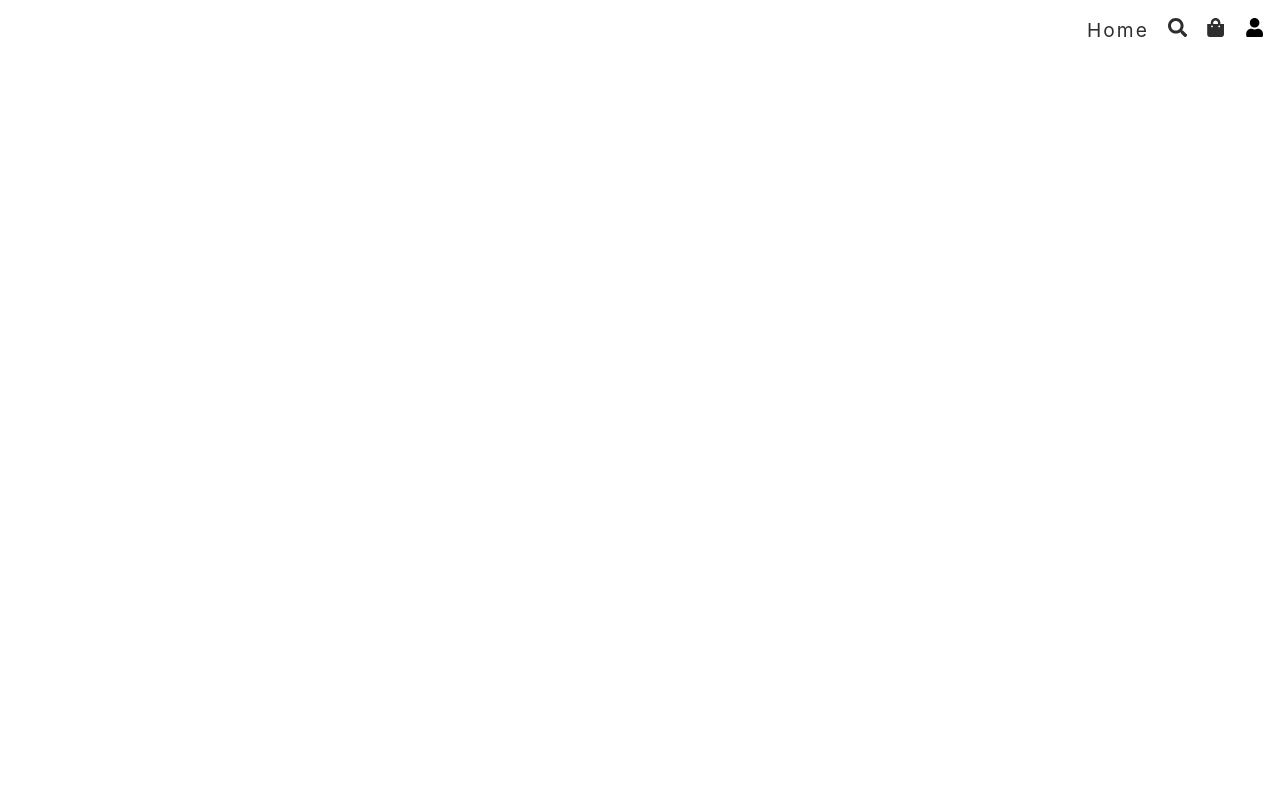
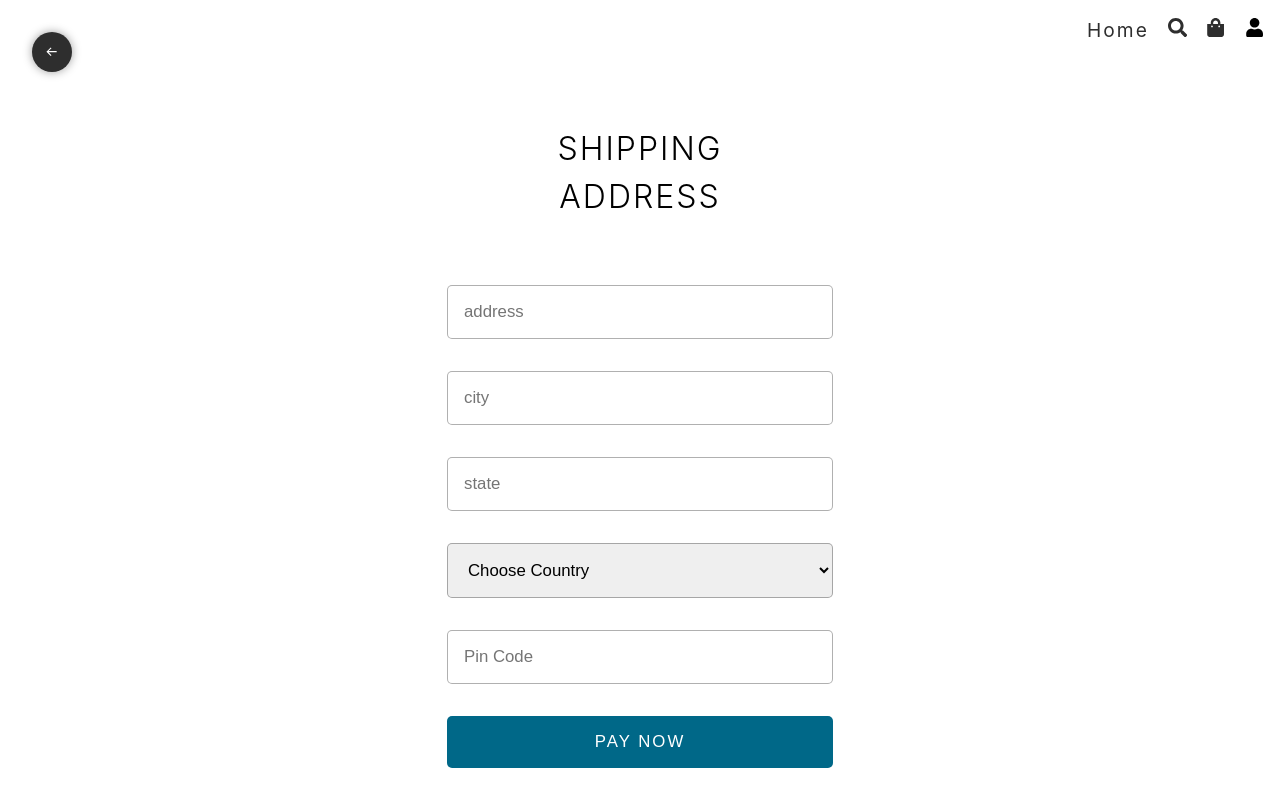
Before and after one commit to TheMikeKaisen/Eco, a React (Vite) app in the folder eco-frontend/: page /shipping in a window 1280 px wide. Before the commit this address had no page. Built offline with nearby package versions, Linux system fonts and the light colour scheme.

Commit message:
complete shipping ui

```diff
--- a/eco-frontend/src/App.tsx
+++ b/eco-frontend/src/App.tsx
@@ -7,6 +7,7 @@
 const Home = lazy(() => import("./pages/Home"));
 const Search = lazy(() => import("./pages/Search"));
 const Cart = lazy(() => import("./pages/Cart"));
+const Shipping = lazy(() => import("./pages/Shipping"));
 
 // admin dashboards
 const Dashboard = lazy(() => import("./pages/admin/dashboard"));
@@ -38,6 +39,15 @@
           <Route path="/" element={<Home />} />
           <Route path="/search" element={<Search />} />
           <Route path="/cart" element={<Cart />} />
+
+
+          {/* Logged in user routes. */}
+          <Route>
+            <Route path="/shipping" element={<Shipping />} />
+          </Route>
+
+
+
           <Route
           // element={
           //   <ProtectedRoute isAuthenticated={true} adminRoute={true} isAdmin={true} />
--- /dev/null
+++ b/eco-frontend/src/pages/Shipping.tsx
@@ -0,0 +1,83 @@
+import { ChangeEvent, useState } from "react";
+import { BiArrowBack } from "react-icons/bi";
+import { useNavigate } from "react-router-dom";
+
+const Shipping = () => {
+
+    const navigate = useNavigate();
+
+
+  const [shippingInfo, setShippingInfo] = useState({
+    address: "",
+    city: "",
+    state: "",
+    country: "",
+    pinCode: "",
+  });
+
+  const changeHandler = (e: ChangeEvent<HTMLInputElement | HTMLSelectElement>) => {
+    setShippingInfo(prev => ({...prev, [e.target.name]: e.target.value}))
+  };
+
+  return (
+    <div className="shipping">
+      <button className="back-btn">
+        <BiArrowBack />
+      </button>
+
+      <form action="">
+        <h1>Shipping Address</h1>
+        <input
+          required
+          type="text"
+          placeholder="address"
+          value={shippingInfo.address}
+          name="address"
+          onChange={changeHandler}
+        />
+        <input
+          required
+          type="text"
+          placeholder="city"
+          value={shippingInfo.city}
+          name="city"
+          onChange={changeHandler}
+        />
+        <input
+          required
+          type="text"
+          placeholder="state"
+          value={shippingInfo.state}
+          name="state"
+          onChange={changeHandler}
+        />
+
+        <select
+          name="country"
+          required
+          value={shippingInfo.country}
+          onChange={changeHandler}
+        >
+            <option value=''>Choose Country</option>
+            <option value='india'>india</option>
+            <option value='usa'>USA</option>
+            <option value='uk'>UK</option>
+        </select>
+        <input
+          required
+          type="number"
+          placeholder="Pin Code"
+          value={shippingInfo.pinCode}
+          name="pinCode"
+          onChange={changeHandler}
+        />
+
+        <button type="submit" onClick={()=> navigate('/cart')}>
+            Pay Now
+        </button>
+      </form>
+    </div>
+  );
+};
+
+export default Shipping;
--- /dev/null
+++ b/eco-frontend/src/styles/_shipping.scss
@@ -0,0 +1,58 @@
+.shipping {
+    @include flex;
+
+    .back-btn {
+      @include square(2.5rem);
+      background-color: $color2;
+      color: $color1;
+      @include flex;
+      position: fixed;
+      top: 2rem;
+      left: 2rem;
+      border-radius: 100%;
+      border: none;
+      outline: none;
+      cursor: pointer;
+      @include baseShadow;
+
+      svg {
+        transition: all 0.3s;
+      }
+
+      &:hover svg {
+        translate: -0.25rem;
+      }
+    }
+
+    > form {
+      max-width: 450px;
+      width: 100%;
+      @include flex(column, center, stretch, 2rem);
+      padding: 2rem;
+
+      > h1 {
+        @include heading(2px);
+        margin: 2rem;
+        text-align: center;
+      }
+      > input,
+      > select {
+        border: 1px solid rgba(31, 31, 31, 0.351);
+        padding: 1rem;
+        outline: none;
+        font-size: 1.05rem;
+        border-radius: 5px;
+      }
+
+      > button {
+        @include btn(1rem, $color3, $color1);
+        border-radius: 5px;
+        font-size: 1.05rem;
+        text-transform: uppercase;
+        letter-spacing: 2px;
+        &:hover {
+          opacity: 0.8;
+        }
+      }
+    }
+  }
--- a/eco-frontend/src/styles/admin-styles/_mixin.scss
+++ b/eco-frontend/src/styles/admin-styles/_mixin.scss
@@ -46,3 +46,12 @@
 @mixin baseShadow() {
   box-shadow: 0 0 10px rgba(0, 0, 0, 0.384);
 }
+
+@mixin btn($p: 0.5rem 1rem, $bg, $color) {
+  cursor: pointer;
+  border: none;
+  outline: none;
+  padding: $p;
+  background-color: $bg;
+  color: $color;
+}
--- a/eco-frontend/src/styles/app.scss
+++ b/eco-frontend/src/styles/app.scss
@@ -40,6 +40,7 @@
 
   @import "home";
   @import "cart";
+  @import "shipping";
 
   @import "admin-styles/dashboard";
   @import "admin-styles/products";
```
